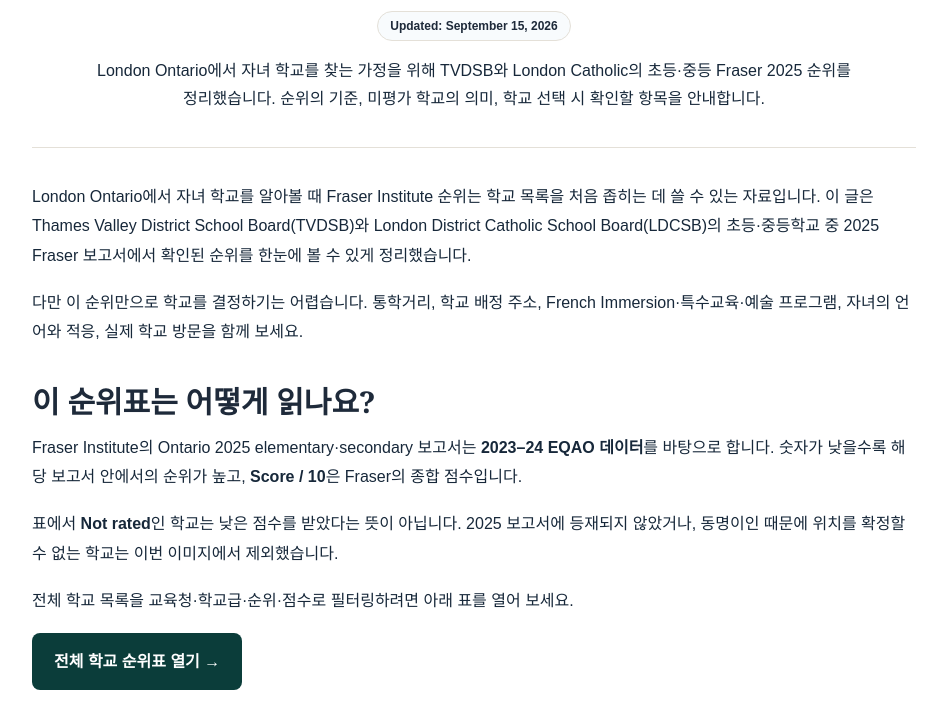
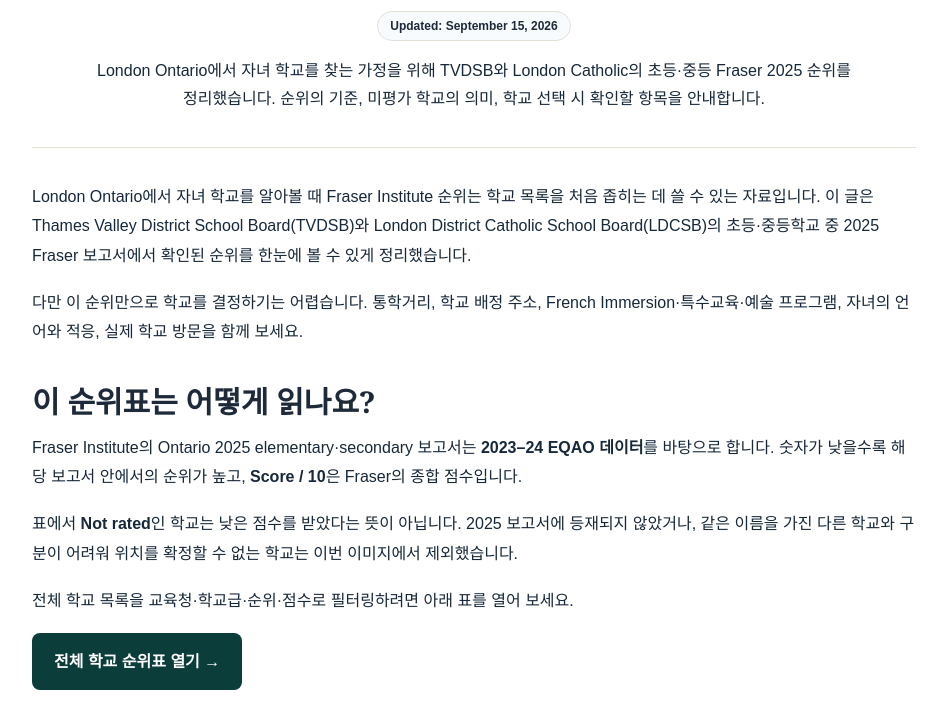
Before and after one commit to swaylymusic/donghotheagent-static, an Astro site: page /london-ontario-school-rankings-fraser-2025 in a window 1280 px wide. Shown: the part 388-1113 px from the top of the page, without its empty margins (166-1111 px from the left). Built offline with nearby package versions, Linux system fonts and the light colour scheme; Astro itself is replaced by a stand-in of ours.

Commit message:
Clarify school name matching language

```diff
--- a/src/content/blog/london-ontario-school-rankings-fraser-2025.md
+++ b/src/content/blog/london-ontario-school-rankings-fraser-2025.md
@@ -17,7 +17,7 @@
 
 Fraser Institute의 Ontario 2025 elementary·secondary 보고서는 **2023–24 EQAO 데이터**를 바탕으로 합니다. 숫자가 낮을수록 해당 보고서 안에서의 순위가 높고, **Score / 10**은 Fraser의 종합 점수입니다.
 
-표에서 **Not rated**인 학교는 낮은 점수를 받았다는 뜻이 아닙니다. 2025 보고서에 등재되지 않았거나, 동명이인 때문에 위치를 확정할 수 없는 학교는 이번 이미지에서 제외했습니다.
+표에서 **Not rated**인 학교는 낮은 점수를 받았다는 뜻이 아닙니다. 2025 보고서에 등재되지 않았거나, 같은 이름을 가진 다른 학교와 구분이 어려워 위치를 확정할 수 없는 학교는 이번 이미지에서 제외했습니다.
 
 전체 학교 목록을 교육청·학교급·순위·점수로 필터링하려면 아래 표를 열어 보세요.
 
```
